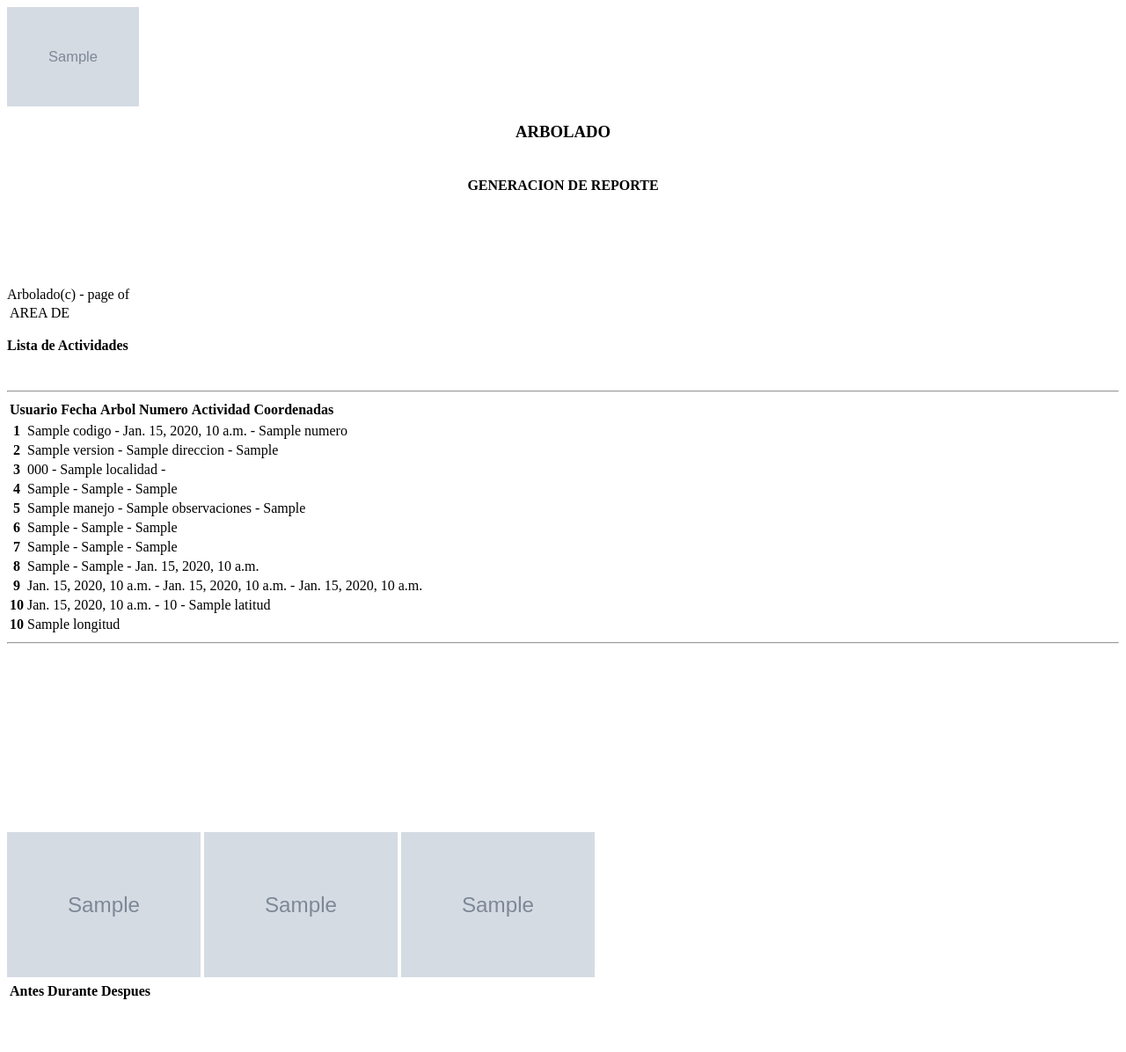
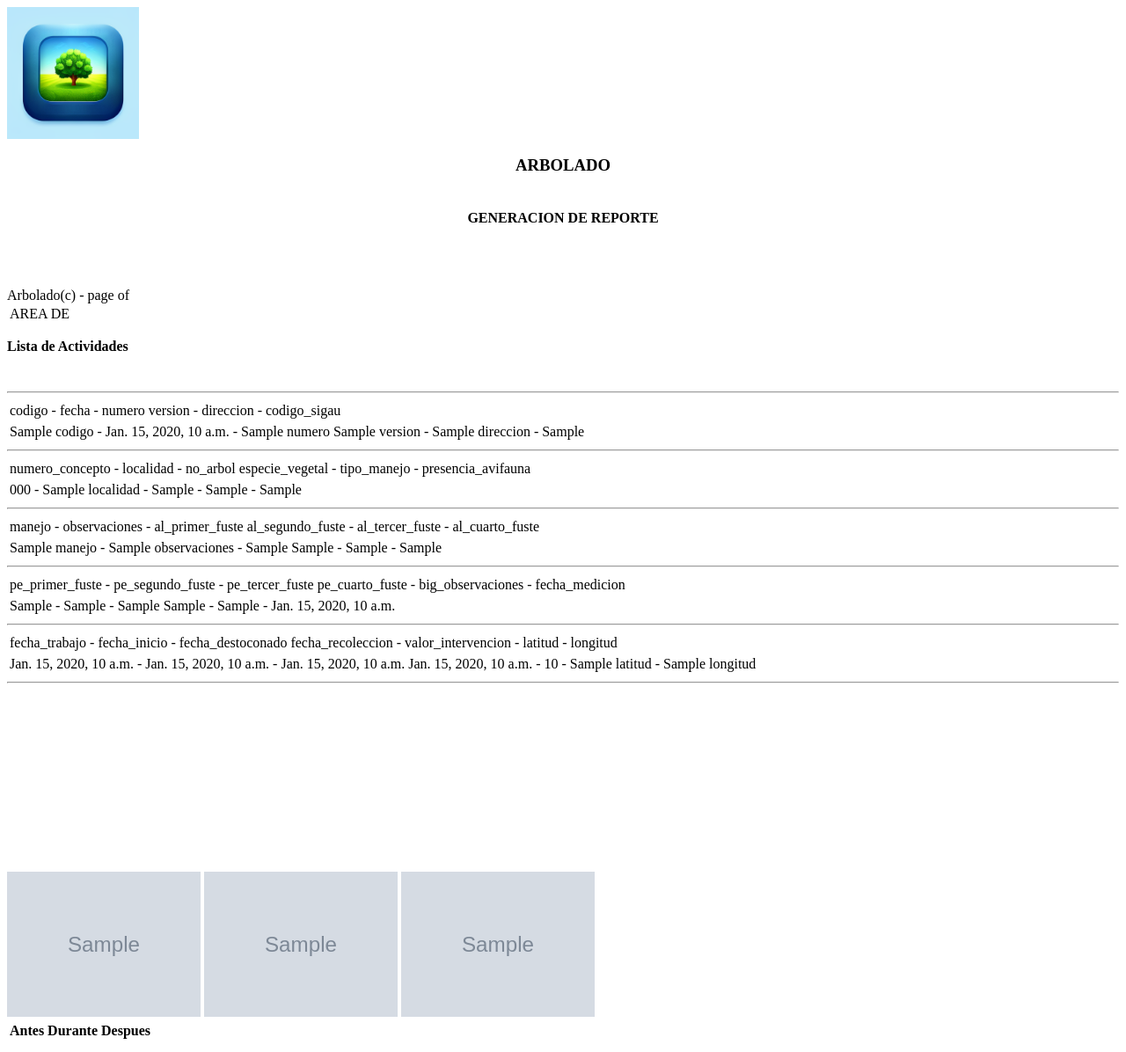
Before and after one commit to orregoduque/mytecsure, a Django app: template appointment/templates/appointment/pdf_evento.html in a window 1280 px wide. Shown: the whole page at 88% size. Before the commit the page ends 1136 px from the top, so only its background shows below. Run offline with Django 3.2, Linux system fonts and the light colour scheme; the template is opened without the code that fills it: most values are stand-ins (such as "Sample title", 1, 10 or a date in 2020); grey boxes marked "Sample" are stand-in pictures; lists and menus that the app fills with data are empty; parts of the project's set-up code (start-up, migrations or seed data) failed here and were passed over.

Commit message:
pdf modificado

```diff
--- a/appointment/templates/appointment/pdf_evento.html
+++ b/appointment/templates/appointment/pdf_evento.html
@@ -25,7 +25,7 @@
         <!-- Content for Static Frame 'header_frame' -->
         <div id="header_content">
             <a>
-            <img src="static/images/{{nombre_foto}}" style="width:150px">
+            <img src="static/images/logo.jpg" style="width:150px">
             </a>
         </div>
         <div >
@@ -38,8 +38,6 @@
             </p>
             <p align="center">
                 <strong>GENERACION DE REPORTE</strong>
-                <br/>
-                <br/>
                 <br/>
                 <br/>
                 <br/>
@@ -64,73 +62,81 @@
         <hr>
         <div class="row">
             <table>
-                <thead>
-                    <th>Usuario</th>
-                    <th>Fecha</th>
-                    <th>Arbol</th>
-                    <th>Numero</th>
-                    <th>Actividad</th>
-                    <th>Coordenadas</th>
-                </thead>
+
             </table>
             <table>
                 {% for obj in registro %}
                 <tr>
-                <th>1</th>
-                <td>{{obj.codigo}} - {{obj.date}} - {{obj.numero}}</td>
+                <td style="text-align:left">codigo      - fecha             - numero</th>
+                <td style="text-align:left">version     - direccion         - codigo_sigau</td>
                 </tr>
+            </table>
+            <table>
+                <tr>
+                <td style="text-align:left">{{obj.codigo}}       - {{obj.date}}       - {{obj.numero}}</th>
+                <td style="text-align:left">{{obj.version}}      - {{obj.direccion}}  - {{obj.codigo_sigau}}</td>
+                </tr>
+            </table>
+            <hr>
+            <table>
+                <tr>
+                <td style="text-align:left">numero_concepto - localidad - no_arbol </th>
+                <td style="text-align:left">especie_vegetal - tipo_manejo - presencia_avifauna</td>
+                </tr>
+            </table>
 
+            <table>
                 <tr>
-                <th>2</th>
-                <td>{{obj.version}} - {{obj.direccion}} - {{obj.codigo_sigau}}</td>
+                <td style="text-align:left">{{obj.numero_concepto}} - {{obj.localidad}} - {{obj.no_arbol}}</th>
+                <td style="text-align:left">{{obj.especie_vegetal}} - {{obj.tipo_manejo}} - {{obj.presencia_avifauna}}</td>
                 </tr>
+            </table>
+            <hr>
+            <table>
+                <tr>
+                <td style="text-align:left">manejo - observaciones - al_primer_fuste</th>
+                <td style="text-align:left">al_segundo_fuste - al_tercer_fuste - al_cuarto_fuste</td>
+                </tr>
+            </table>
 
+            <table>
                 <tr>
-                <th>3</th>
-                <td>{{obj.numero_concepto}} - {{obj.localidad}} - {{obj.no_arbol}}</td>
+                <td style="text-align:left">{{obj.manejo}} - {{obj.observaciones}} - {{obj.al_primer_fuste}}</th>
+                <td style="text-align:left">{{obj.al_segundo_fuste}} - {{obj.al_tercer_fuste}} - {{obj.al_cuarto_fuste}}</td>
                 </tr>
+            </table>
+            <hr>
+            <table>
+                <tr>
+                <td style="text-align:left">pe_primer_fuste - pe_segundo_fuste - pe_tercer_fuste</th>
+                <td style="text-align:left">pe_cuarto_fuste - big_observaciones - fecha_medicion</td>
+                </tr>
+            </table>
 
+            <table>
                 <tr>
-                <th>4</th>
-                <td>{{obj.especie_vegetal}} - {{obj.tipo_manejo}} - {{obj.presencia_avifauna}}</td>
+                <td style="text-align:left">{{obj.pe_primer_fuste}} - {{obj.pe_segundo_fuste}} - {{obj.pe_tercer_fuste}}</th>
+                <td style="text-align:left">{{obj.pe_cuarto_fuste}} - {{obj.big_observaciones}} - {{obj.fecha_medicion}}</td>
                 </tr>
+            </table>
+            <hr>
+            <table>
+                <tr>
+                <td style="text-align:left">fecha_trabajo - fecha_inicio - fecha_destoconado</th>
+                <td style="text-align:left">fecha_recoleccion - valor_intervencion - latitud - longitud</td>
+                </tr>
+            </table>
 
+            <table>
                 <tr>
-                <th>5</th>
-                <td>{{obj.manejo}} - {{obj.observaciones}} - {{obj.al_primer_fuste}}</td>
+                <td style="text-align:left">{{obj.fecha_trabajo}} - {{obj.fecha_inicio}} - {{obj.fecha_destoconado}}</th>
+                <td style="text-align:left">{{obj.fecha_recoleccion}} - {{obj.valor_intervencion}} - {{obj.latitud}} - {{obj.longitud}} </td>
                 </tr>
+            </table>
 
-                <tr>
-                <th>6</th>
-                <td>{{obj.al_segundo_fuste}} - {{obj.al_tercer_fuste}} - {{obj.al_cuarto_fuste}}</td>
-                </tr>
 
-                <tr>
-                <th>7</th>
-                <td>{{obj.pe_primer_fuste}} - {{obj.pe_segundo_fuste}} - {{obj.pe_tercer_fuste}}</td>
-                </tr>
+                {% endfor %}
 
-                <tr>
-                <th>8</th>
-                <td>{{obj.pe_cuarto_fuste}} - {{obj.big_observaciones}} - {{obj.fecha_medicion}}</td>
-                </tr>
-
-                <tr>
-                <th>9</th>
-                <td>{{obj.fecha_trabajo}} - {{obj.fecha_inicio}} - {{obj.fecha_destoconado}}</td>
-                </tr>
-
-                <tr>
-                <th>10</th>
-                <td>{{obj.fecha_recoleccion}} - {{obj.valor_intervencion}} - {{obj.latitud}}</td>
-                </tr>
-
-                <tr>
-                <th>10</th>
-                <td>{{obj.longitud}}</td>
-                </tr>
-                {% endfor %}
-            </table>
         </div>
         <hr>
         <p>
```
Also changed, not shown: static/images/logo.jpg (added).
